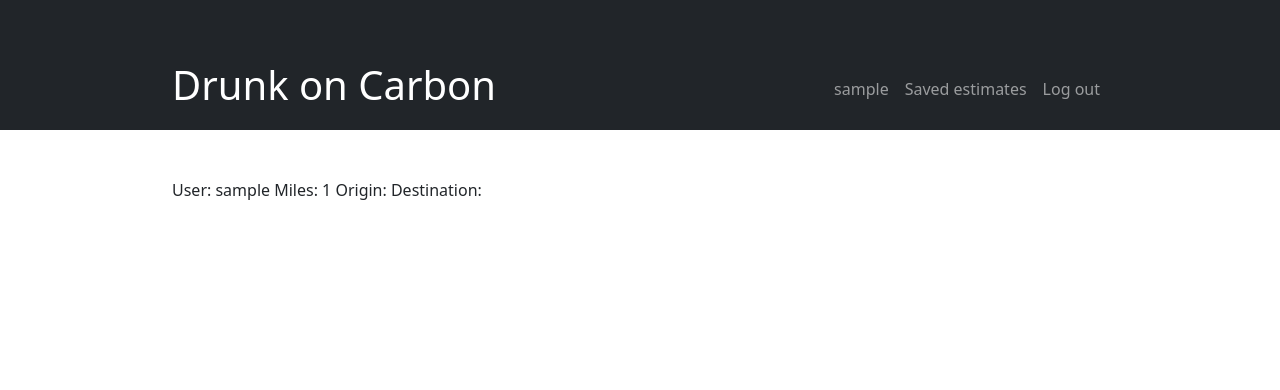
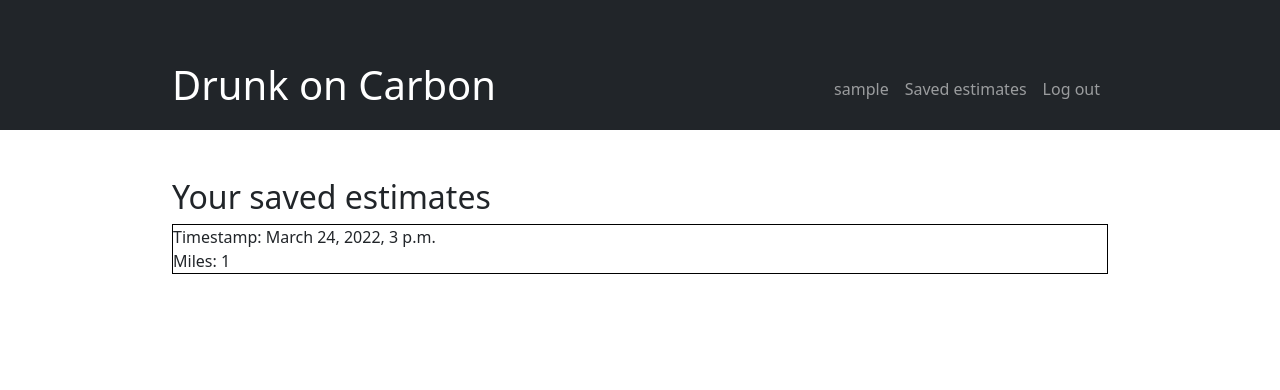
Before and after one commit to TayTufenkjian/drunk-on-carbon, a Django app: page /save_estimate/1 in a window 1280 px wide. Shown: the top 390 px of the page. Run offline with Django 4.2, Linux system fonts and the light colour scheme; the visitor is signed in with stand-in values (Sample User, id 1); data comes from the database, SQL or seed files in the repository.

Commit message:
added timestamp to saved estimates

```diff
--- a/carbon/models.py
+++ b/carbon/models.py
@@ -11,3 +11,4 @@ class SavedEstimate(models.Model):
     miles = models.IntegerField()
     origin = models.TextField(max_length=500, default='')
     destination = models.TextField(max_length=500, default='')
+    timestamp = models.DateTimeField(auto_now_add=True)
--- a/carbon/static/styles.css
+++ b/carbon/static/styles.css
@@ -28,3 +28,13 @@ form input {
     color: #212529;
     text-decoration: none;
 }
+
+.saved-estimate {
+    border-top: 1px solid black;
+    border-right: 1px solid black;
+    border-left: 1px solid black;
+}
+
+.saved-estimate:last-of-type {
+    border-bottom: 1px solid black;
+}
--- a/carbon/templates/saved_estimates.html
+++ b/carbon/templates/saved_estimates.html
@@ -2,12 +2,15 @@
 {% load static %}
 
 {% block body %}
+    <h2>Your saved estimates</h2>
     {% for estimate in saved_estimates %}
-    <div>
-        User: {{ estimate.user }}
-        Miles: {{ estimate.miles }}
-        Origin: {{ estimate.origin }}
-        Destination: {{ estimate.destination }}
+    <div class="saved-estimate">
+        <div>Timestamp: {{ estimate.timestamp }}</div>
+        <div>Miles: {{ estimate.miles }}</div>
+        {% if estimate.origin %}
+            <div>Origin: {{ estimate.origin }}</div>
+            <div>Destination: {{ estimate.destination }}</div>
+        {% endif %}
     </div>
     {% endfor %}
 {% endblock %}
```
Also changed, not shown: carbon/migrations/0004_savedestimate_timestamp.py (added).
